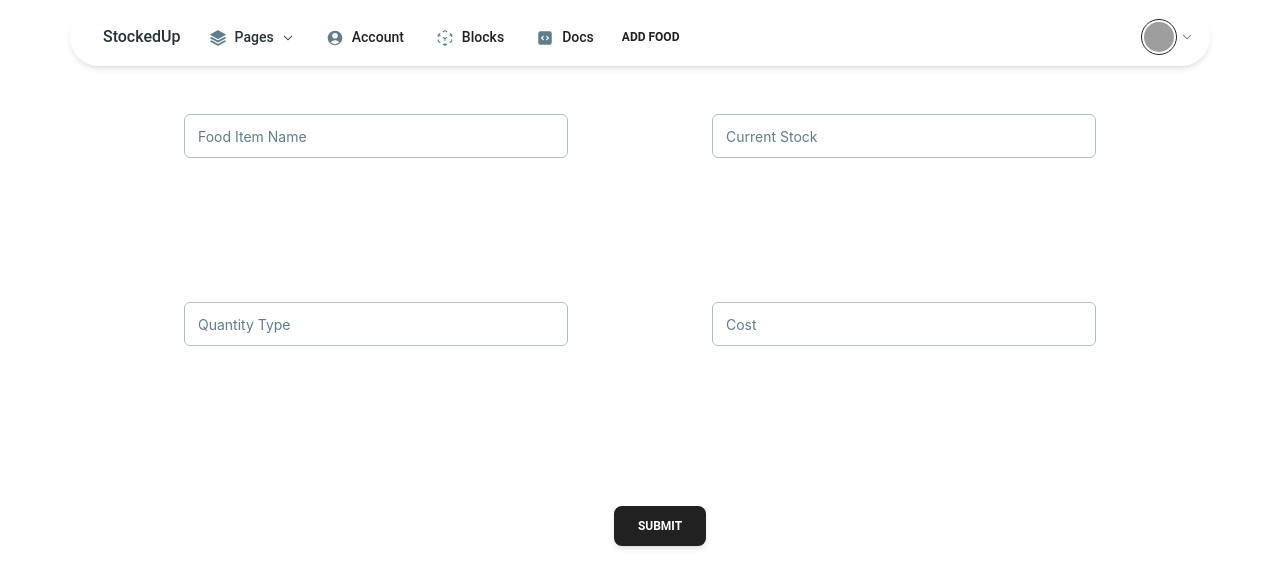
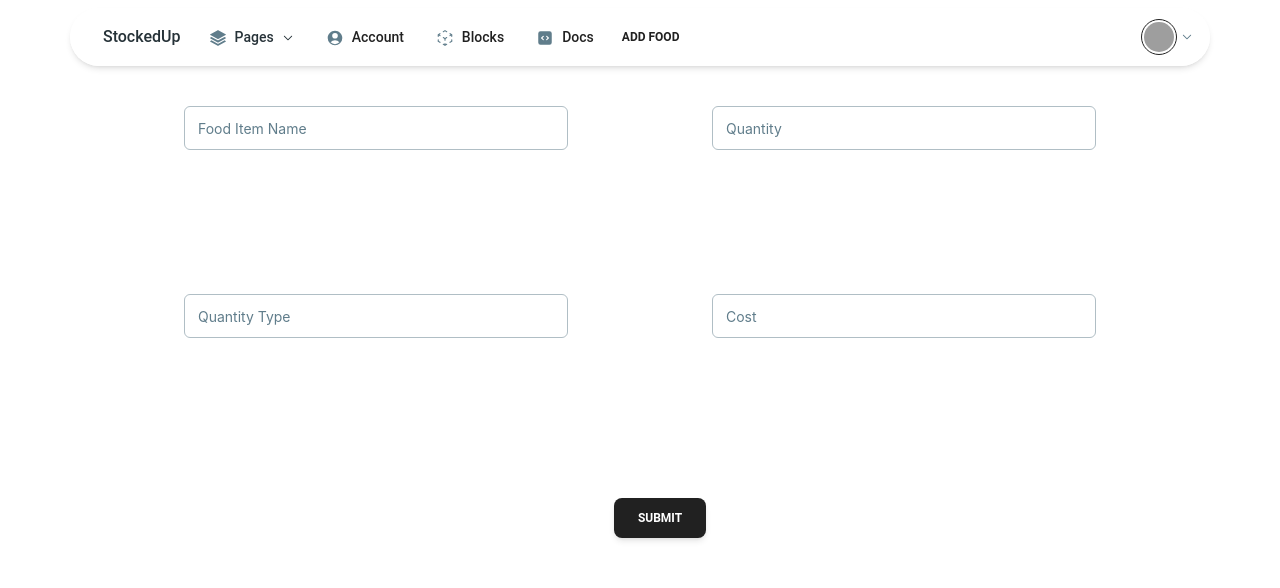
Before and after one commit to Jovan9876/FoodManagement, a React (Create React App) app in the folder client/: page /Input in a window 1280 px wide. Shown: the top 588 px of the page. Built offline with nearby package versions, Linux system fonts and the light colour scheme; grey boxes are pictures that could not be loaded.

Commit message:
Made cost and quantity not static data

```diff
--- a/client/src/pages/FoodInput.js
+++ b/client/src/pages/FoodInput.js
@@ -6,14 +6,14 @@ import {SubmitButton} from '../components/Button'
 
 const FoodInput = () => {
   const [itemName, setItemName] = useState('');
-  const [stock, setStock] = useState('');
+  const [quantity, setQuantity] = useState('');
   const [quantityType, setQuantityType] = useState('');
   const [cost, setCost] = useState('');
 
   async function submitForm() {
     const foodData = {
         name: itemName,
-        stock: stock,
+        quantity: quantity,
         quantityType: quantityType,
         cost: cost,
     };
@@ -40,11 +40,11 @@ const FoodInput = () => {
 
   return (
     <div>
-      <div class="pt-2"></div>
+
       <div class="flex justify-center">
       <div class="grid grid-cols-2 gap-36 place-content-between h-48 pt-10">
        <InputDefault label="Food Item Name" value={itemName} onChange={(e)=>setItemName(e.target.value)}/>
-       <InputDefault label="Current Stock" value={stock} onChange={(e)=>setStock(e.target.value)}/>
+       <InputDefault label="Quantity" value={quantity} onChange={(e)=>setQuantity(e.target.value)}/>
        <InputDefault label="Quantity Type" value={quantityType} onChange={(e)=>setQuantityType(e.target.value)}/>
        <InputDefault label="Cost" value={cost} onChange={(e)=>setCost(e.target.value)}/>
         </div>
```
Also changed, not shown: 1 other file (tests, documents, lock files or other folders).
